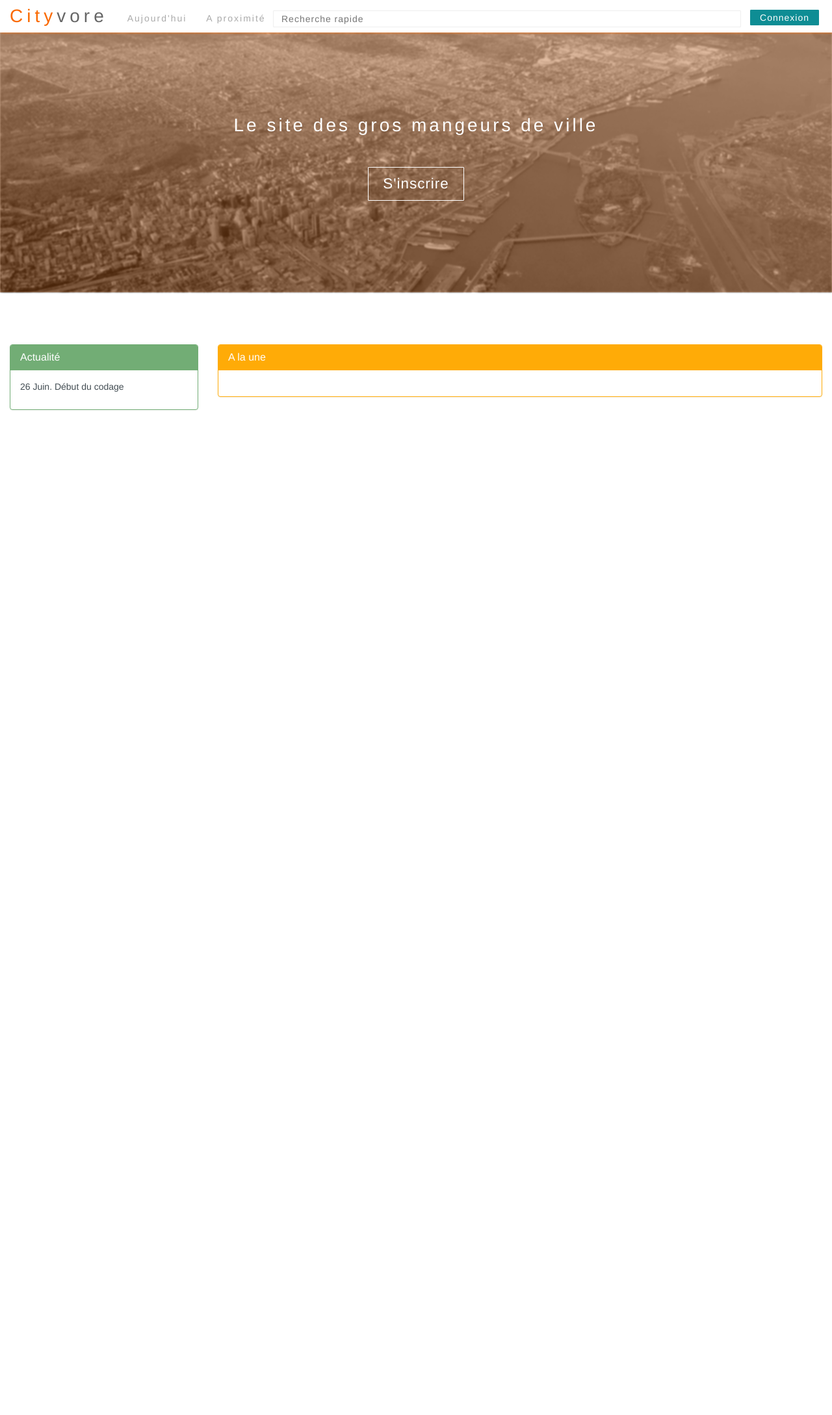
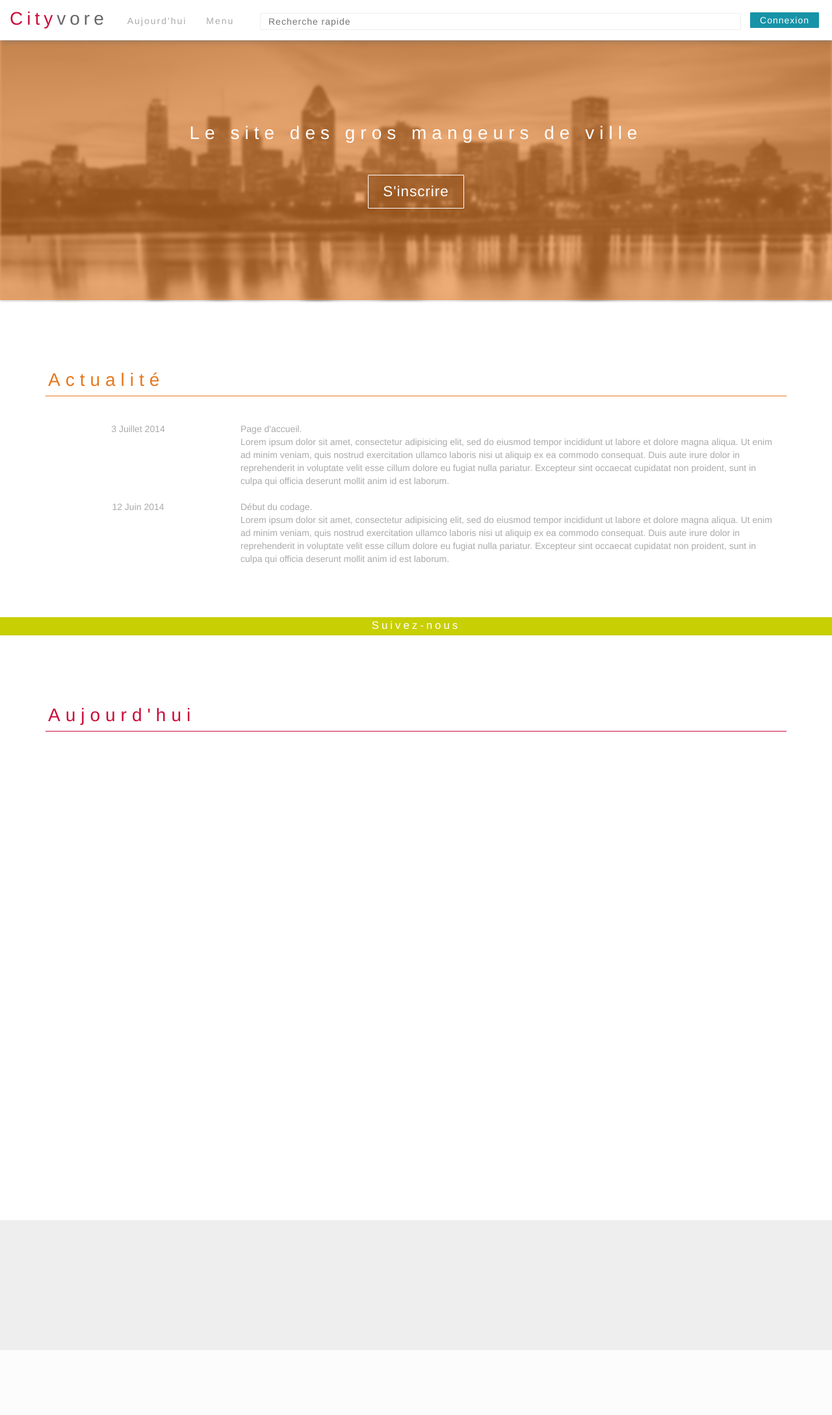
Before and after one commit to TruongHuuTien/Cityvore, a Node project: template views/index.ejs in a window 1280 px wide. Shown: the whole page at 65% size. Before the commit the page ends 631 px from the top, so only its background shows below. Run offline with Node 20 templates, Linux system fonts and the light colour scheme; the template is opened without the code that fills it, so the values that code supplies are empty; style sheets or scripts are compiled from the project's sources.

Commit message:
0.0.10 - Index page

```diff
--- a/public/stylesheets/color.less
+++ b/public/stylesheets/color.less
@@ -1,23 +1,23 @@
 @white: #FFFFFF;
+@lightWhite: #FCFCFC;
 @mediumWhite: #EEE;
 @lightGrey: #CCCCCC; //Dont-use this for font
 @mediumGrey: #AAA; //font
 @darkGrey: #666;
 
-//http://www.colourlovers.com/palette/1005477/One_Fish_Two_Fish
+//http://www.colourlovers.com/palette/557539/vivacious
 
-@orange: #FFAB07;
-@yellow: #E9D558;
-@green: #72AD75;
-@blue: #0E8D94;
-@dark: #434D53;
+@brand: #CC0C39;
+@orange: #E6781E;
+@green: #C8CF02;
+@yellow: #F8FCC1;
+@blue: #1693A7;
 
-@brand: #FA6900;
+.text-brand { color: @brand; }
+.text-orange { color: @orange; }
+.text-green { color: @green; }
+.text-yellow { color: @yellow; }
+.text-blue { color: @blue; }
+.text-white { color: @white; }
 
-.text-orange { color: @orange; }
-.text-yellow { color: @yellow; }
-.text-green { color: @green; }
-.text-blue { color: @blue; }
-.text-dark { color: @dark; }
-
-.text-brand {color: @brand; }
+.bg-green { background-color: @green; }
--- /dev/null
+++ b/public/stylesheets/footer.less
@@ -0,0 +1,14 @@
+#page-footer {
+	#page-footer-top {
+		height: 20px;
+		background-color: @white;
+	}
+	#page-footer-content {
+		height: 200px;
+		background-color: @mediumWhite;
+	}
+	#page-footer-bottom {
+		height: 100px;
+		background-color: @lightWhite;
+	}
+}
--- a/public/stylesheets/header.less
+++ b/public/stylesheets/header.less
@@ -1,11 +1,13 @@
 #page-header {
 	background-color: @white;
 	color: @mediumGrey;
-	box-shadow: 1px 0px 4px @brand;
+	box-shadow: 2px 0px 8px @darkGrey;
 	border-radius: 0px;
 	border: none;
 	margin-bottom: 0px;
 	z-index: 10000;
+	padding-top: 4px;
+	padding-bottom: 8px;
 	.container {
 		margin-left: 0px; margin-right: 0px;
 	}
@@ -34,7 +36,7 @@
 	#header-search {
 		position: absolute;
 		right: 140px;
-		left: 420px;
+		left: 400px;
 		padding: 2px 12px;
 		font-size: 1em;
 		letter-spacing: 1px;
--- a/public/stylesheets/style.less
+++ b/public/stylesheets/style.less
@@ -6,10 +6,11 @@
 @import "form.less";
 
 @import "header.less";
+@import "footer.less";
 
 
 body {
-	color: @dark;
+	color: @mediumGrey;
 	font: 12px;
 	font-family: "Helvetica Neue UltraLight", "Helvetica Neue Light","Helvetica Neue", "Lucida Grande", Helvetica, Arial, sans-serif;
 }
@@ -30,24 +31,59 @@ h1 {
 h2 {
 	font-weight: lighter;
 	font-size: 2em;
+	letter-spacing: 8px;
+	padding: 8px 4px;
+	&.title-underline {
+		color: @mediumGrey;
+		border-bottom: 1px solid @mediumGrey;
+		margin-bottom: 20px;
+	}
+	&.orange {
+		color: @orange;
+		border-color: @orange;
+	}
+	&.brand {
+		color: @brand;
+		border-color: @brand;
+	}
+}
+h4 {
+	padding: 4px 0px 6px;
+	margin: 0px;
+	font-weight: lighter;
+	font-size: 1.2em;
 	letter-spacing: 4px;
-	padding: 8px 4px;
 }
+.text-center {
+	text-align: center;
+}
+
+
+.separator {
+	margin: 80px 0px;
+}
+
+.article {
+	margin-top: 20px;
+	margin-bottom: 20px;
+}
+
 
 #index-banner {
 	margin-top: 0px;
 	height: 400px;
 	padding: 0px;
 	position: relative;
+	box-shadow: 1px 0px 4px @mediumGrey;
 	#index-banner-img {
 		width: 100%; height: 100%;
 		position: absolute;
-		background-image: url('../images/banner.jpg');
+		background-image: url('../images/banner2.jpg');
 		background-repeat: no-repeat;
 		background-size: cover;
 		background-position: center center;
 		filter: grayscale(1) blur(1px);
-		-webkit-filter: grayscale(1) blur(1px);
+		-webkit-filter: grayscale(1) blur(2px);
 		-moz-filter: grayscale(1) blur(1px);
 		-o-filter: grayscale(1) blur(1px);
 		-ms-filter: grayscale(1) blur(1px);
@@ -55,8 +91,9 @@ h2 {
 	#index-banner-mask {
 		width: 100%; height: 100%;
 		position: absolute;
-		background-color: darken(desaturate(@brand, 20%), 10%);
-		opacity: 0.4;
+		//background-color: darken(desaturate(@orange, 20%), 10%);
+		background-color: @orange;
+		opacity: 0.6;
 	}
 	#index-banner-content {
 		width: 100%; height: 100%;
--- /dev/null
+++ b/views/block/footer.ejs
@@ -0,0 +1,11 @@
+<div id="page-footer">
+	<div id="page-footer-top">
+
+	</div>
+	<div id="page-footer-content">
+
+	</div>
+	<div id="page-footer-bottom">
+
+	</div>
+</div>
--- a/views/block/header.ejs
+++ b/views/block/header.ejs
@@ -6,7 +6,7 @@
 		<div class="collapse navbar-collapse">
 			<ul class="nav navbar-nav">
 				<li><a href="today">Aujourd'hui</a></li>
-				<li><a href="near">A proximité</a></li>
+				<li><a href="near">Menu</a></li>
 			</ul>
 			<input id="header-search" type="search" placeholder="Recherche rapide" />
 			<a href="login"><button id="header-connection-button" class="button blue-plain" type="button">Connexion</button></a>
--- a/views/index.ejs
+++ b/views/index.ejs
@@ -15,34 +15,50 @@
 			<a href="register"><button class="button white medium">S'inscrire</button></a>
 		</div>
 	</div>
-	<div id="page-content" class="container-fluid">
+	<div id="page-content" class="container">
 		<div class="row visible-xs" id="index-mobile-box">
 			<div class="col-xs-12">
 				<a href="login"><button id="header-connection-button" class="button blue-plain fullwidth large" type="button">Connexion</button></a>
 			</div>
 		</div>
 		<div class="row">
-			<div class="col-md-4 col-lg-3">
-				<div id="index-news" class="panel green">
-					<div class="panel-heading">
-						<h3 class="panel-title">Actualité</h3>
+			<div class="col-xs-12">
+				<h2 class="title-underline orange">Actualité</h2>
+				<div class="container-fluid">
+					<div class="row article">
+						<div class="col-xs-3 text-center">
+							3 Juillet 2014
+						</div>
+						<div class="col-xs-9">
+							Page d'accueil.<br />
+							Lorem ipsum dolor sit amet, consectetur adipisicing elit, sed do eiusmod tempor incididunt ut labore et dolore magna aliqua. Ut enim ad minim veniam, quis nostrud exercitation ullamco laboris nisi ut aliquip ex ea commodo consequat. Duis aute irure dolor in reprehenderit in voluptate velit esse cillum dolore eu fugiat nulla pariatur. Excepteur sint occaecat cupidatat non proident, sunt in culpa qui officia deserunt mollit anim id est laborum.
+						</div>
 					</div>
-					<div class="panel-body">
-						<p>26 Juin. Début du codage</p>
-					</div>
-				</div>
-			</div>
-			<div class="col-md-8 col-lg-9">
-				<div id="index-one" class="panel orange">
-					<div class="panel-heading">
-						<h3 class="panel-title">A la une</h3>
-					</div>
-					<div class="panel-body">
-						<p></p>
+					<div class="row">
+						<div class="col-xs-3 text-center">
+							12 Juin 2014
+						</div>
+						<div class="col-xs-9">
+							Début du codage.<br />
+							Lorem ipsum dolor sit amet, consectetur adipisicing elit, sed do eiusmod tempor incididunt ut labore et dolore magna aliqua. Ut enim ad minim veniam, quis nostrud exercitation ullamco laboris nisi ut aliquip ex ea commodo consequat. Duis aute irure dolor in reprehenderit in voluptate velit esse cillum dolore eu fugiat nulla pariatur. Excepteur sint occaecat cupidatat non proident, sunt in culpa qui officia deserunt mollit anim id est laborum.
+						</div>
 					</div>
 				</div>
 			</div>
 		</div>
 	</div>
+	<div class="separator bg-green text-center">
+		<div class="container">
+			<h4 class="text-white">Suivez-nous</h4>
+		</div>
+	</div>
+	<div class="container">
+		<div class="row">
+			<div class="col-xs-12" style="height: 800px;">
+				<h2 class="title-underline brand">Aujourd'hui</h2>
+			</div>
+		</div>
+	</div>
+	<%- include block/footer.ejs %>
 </body>
 </html>
```
Also changed, not shown: public/images/banner2.jpg (added).
